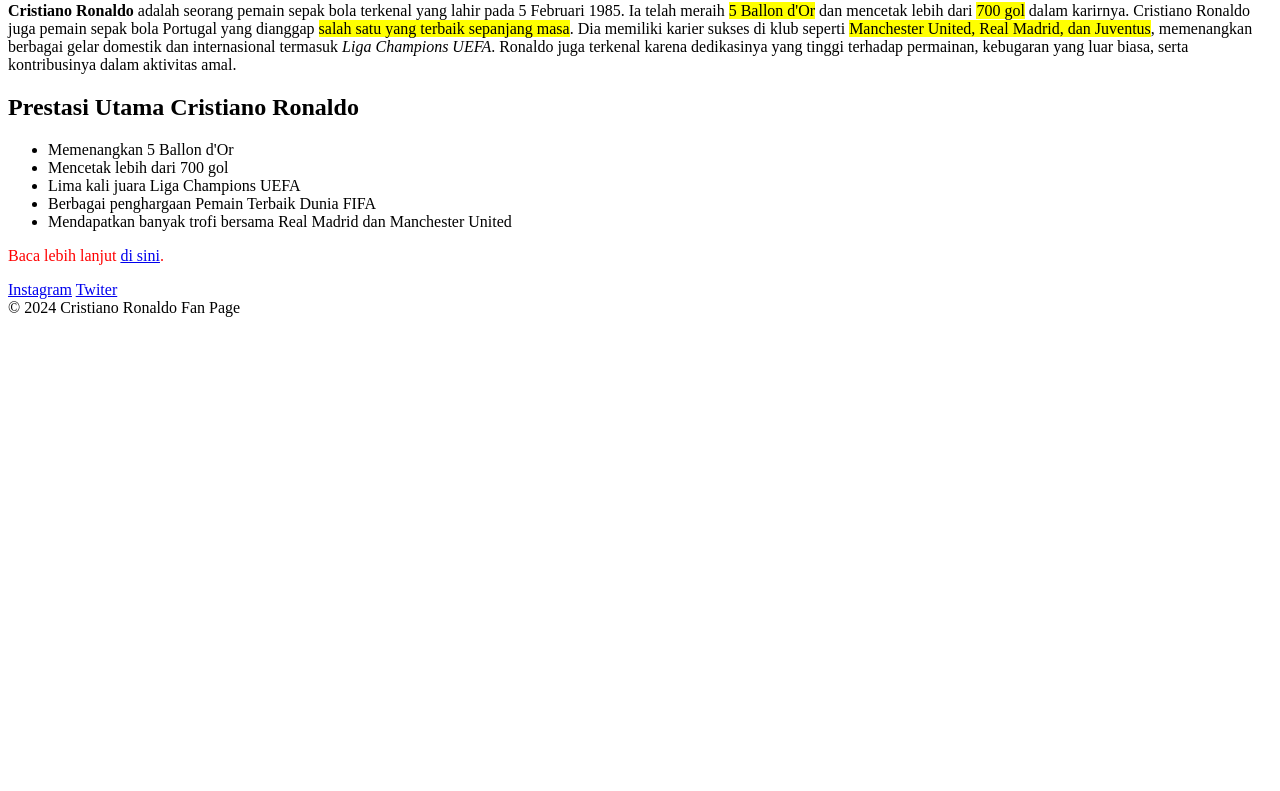
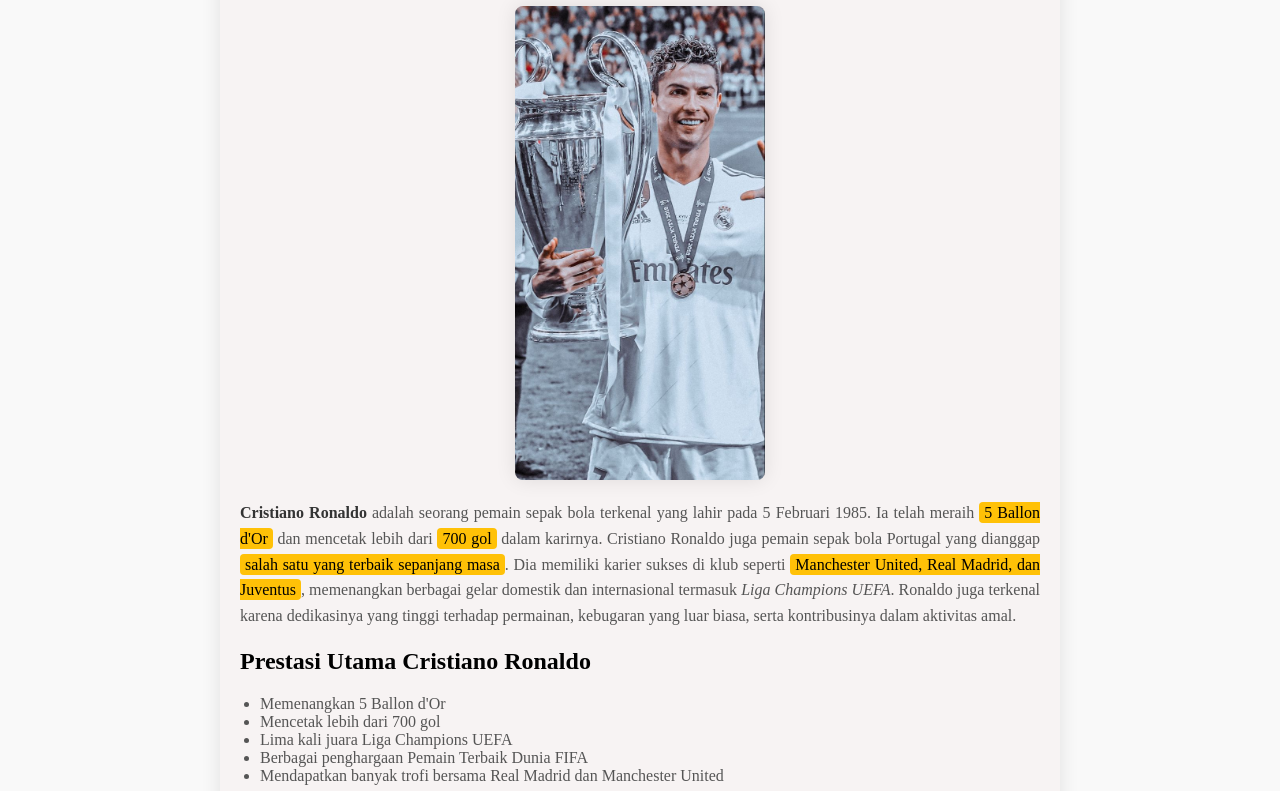
Before and after one commit to RamaSantaaa/Platform, a plain HTML site: page Tugas3/Tugas3.html in a window 1280 px wide. Shown: the part 112-903 px from the top of the page. Before the commit the page ends 800 px from the top, so only its background shows below. Drawn offline with Linux system fonts and the light colour scheme.

Commit message:
menambahkan sedikit

```diff
--- a/Tugas3/Tugas3.html
+++ b/Tugas3/Tugas3.html
@@ -2,6 +2,10 @@
 <html lang="en">
     <!DOCTYPE html>
     <html lang="en">
+        <head>
+            <title>Main Page</title>
+            <link rel="stylesheet"href="tugas3.css">
+        </head>
     <head>
         <meta charset="UTF-8">
         <meta name="viewport" content="width=device-width, initial-scale=1.0">
```
Also changed, not shown: Tugas3/Cristiano Ronaldo.jpg (added).
